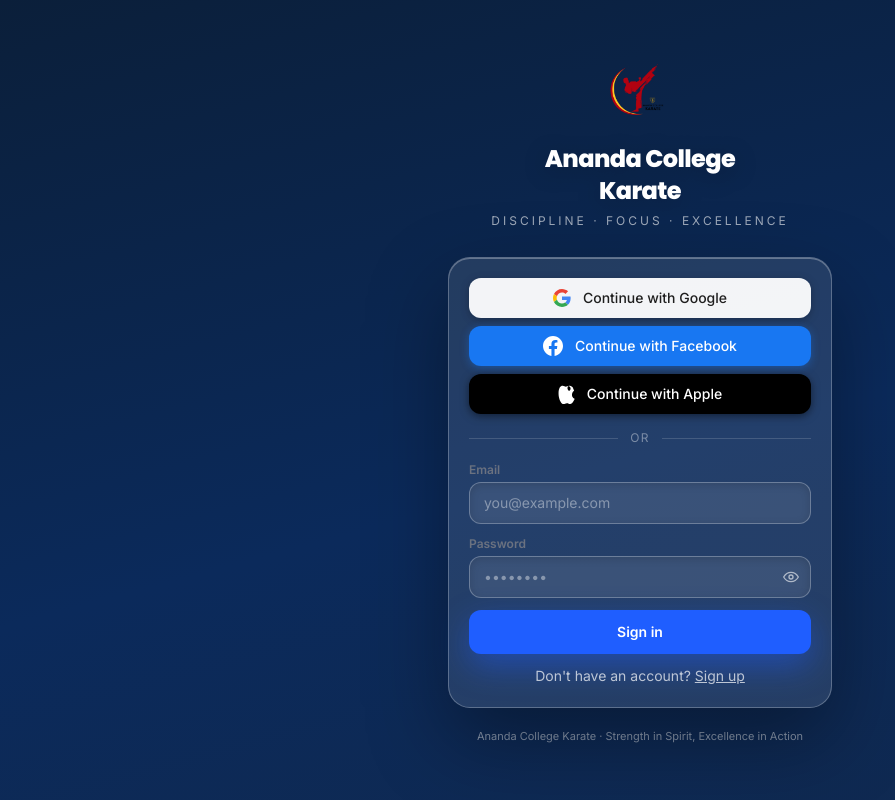
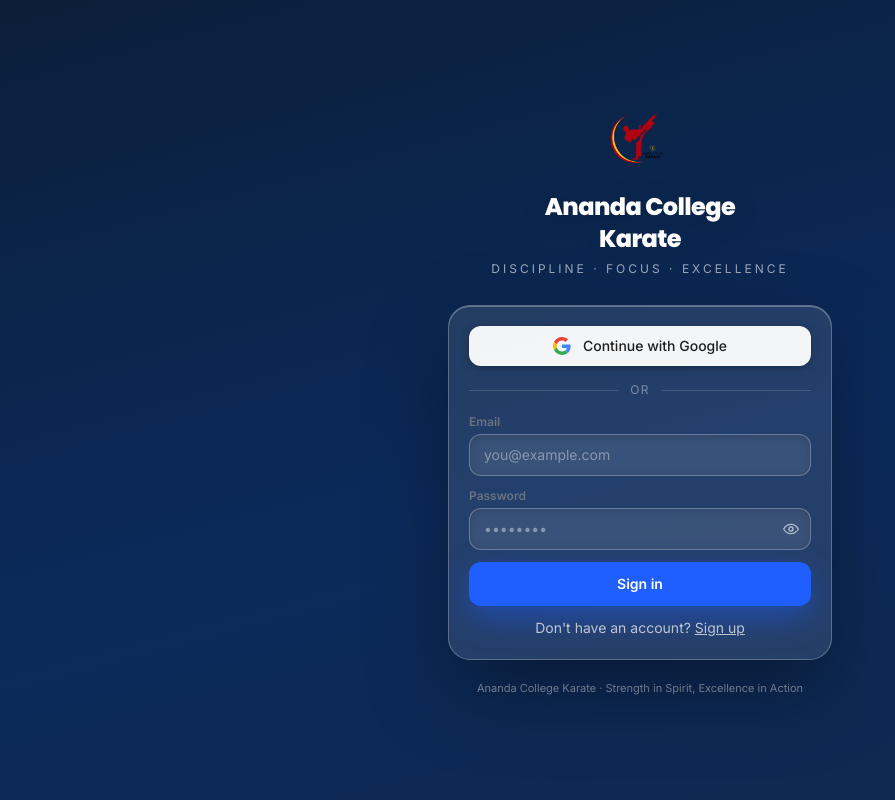
Before and after one commit to anandacollegekarate00-arch/ACK, a React (Vite) app: page / in a window 1280 px wide. Shown: the whole page, without its empty margins (0-895 px from the left). Built offline with nearby package versions, Linux system fonts and the light colour scheme.

Commit message:
feat: remove Facebook and Apple OAuth, keep Google only

```diff
--- a/src/features/auth.tsx
+++ b/src/features/auth.tsx
@@ -20,20 +20,18 @@ function OAuthButtons({ onSignInWithOAuth, busy }: { onSignInWithOAuth: (p: 'goo
   const [oauthBusy, setOauthBusy] = React.useState<string | null>(null);
   const [oauthError, setOauthError] = React.useState('');
 
-  async function handleOAuth(provider: 'google' | 'facebook' | 'apple') {
+  async function handleOAuth(provider: 'google') {
     setOauthError('');
     setOauthBusy(provider);
     const err = await onSignInWithOAuth(provider);
-    // If there's an error the redirect didn't happen — show it.
-    // On success the page navigates away so we never reach the line below.
     if (err) {
-      setOauthError(err.message || `Could not sign in with ${provider}. Please try again.`);
+      setOauthError(err.message || 'Could not sign in with Google. Please try again.');
       setOauthBusy(null);
     }
   }
 
   return (
-    <div className="space-y-2">
+    <div>
       {oauthError && (
         <p className="text-xs text-red-300 bg-red-500/15 border border-red-400/30 rounded-lg px-2.5 py-1.5 mb-2">
           {oauthError}
@@ -63,50 +61,6 @@ function OAuthButtons({ onSignInWithOAuth, busy }: { onSignInWithOAuth: (p: 'goo
           </svg>
         )}
         Continue with Google
-      </button>
-
-      {/* Facebook */}
-      <button
-        type="button"
-        disabled={!!oauthBusy || busy}
-        onClick={() => handleOAuth('facebook')}
-        className="w-full flex items-center justify-center gap-3 py-2.5 rounded-xl text-sm font-medium transition disabled:opacity-60"
-        style={{
-          background: '#1877F2',
-          color: '#fff',
-          boxShadow: '0 2px 8px rgba(24,119,242,0.4)',
-        }}
-      >
-        {oauthBusy === 'facebook' ? (
-          <span className="w-5 h-5 border-2 border-blue-300 border-t-white rounded-full animate-spin" />
-        ) : (
-          <svg width="20" height="20" viewBox="0 0 24 24" fill="white">
-            <path d="M24 12.073c0-6.627-5.373-12-12-12s-12 5.373-12 12c0 5.99 4.388 10.954 10.125 11.854v-8.385H7.078v-3.47h3.047V9.43c0-3.007 1.792-4.669 4.533-4.669 1.312 0 2.686.235 2.686.235v2.953H15.83c-1.491 0-1.956.925-1.956 1.874v2.25h3.328l-.532 3.47h-2.796v8.385C19.612 23.027 24 18.062 24 12.073z" />
-          </svg>
-        )}
-        Continue with Facebook
-      </button>
-
-      {/* Apple */}
-      <button
-        type="button"
-        disabled={!!oauthBusy || busy}
-        onClick={() => handleOAuth('apple')}
-        className="w-full flex items-center justify-center gap-3 py-2.5 rounded-xl text-sm font-medium transition disabled:opacity-60"
-        style={{
-          background: '#000',
-          color: '#fff',
-          boxShadow: '0 2px 8px rgba(0,0,0,0.5)',
-        }}
-      >
-        {oauthBusy === 'apple' ? (
-          <span className="w-5 h-5 border-2 border-gray-500 border-t-white rounded-full animate-spin" />
-        ) : (
-          <svg width="17" height="20" viewBox="0 0 814 1000" fill="white">
-            <path d="M788.1 340.9c-5.8 4.5-108.2 62.2-108.2 190.5 0 148.4 130.3 200.9 134.2 202.2-.6 3.2-20.7 71.9-68.7 141.9-42.8 61.6-87.5 123.1-155.5 123.1s-85.5-39.5-164-39.5c-76 0-103.7 40.8-165.9 40.8s-105-37.5-155.5-127.9c-50.5-90.4-94.4-234.1-94.4-371.1C8 191.4 103.1 90.9 215.1 90.9c64.7 0 118.1 43.6 158.2 43.6 36.8 0 97.1-45.9 171.6-45.9 27.5 0 108.2 2.6 171.6 80zM517.3 95.7c-30.2 13.3-61.6 55.4-61.6 110.7 0 54.4 36.3 108.9 73.9 128.2 4.5.6 8.4 1.3 12.9 1.3 2.6 0 5.1-.6 7.7-.6 29-13 60.4-55.1 60.4-108.9 0-55.7-36.9-109.6-93.3-130.7z" />
-          </svg>
-        )}
-        Continue with Apple
       </button>
     </div>
   );
--- a/src/hooks/useAuth.ts
+++ b/src/hooks/useAuth.ts
@@ -125,7 +125,7 @@ export function useAuth(supabaseClient) {
   // Triggers the OAuth redirect flow. The browser will navigate away and
   // return to window.location.origin after the provider authenticates.
   const signInWithOAuth = React.useCallback(
-    async (provider: 'google' | 'facebook' | 'apple') => {
+    async (provider: 'google') => {
       const { error } = await supabaseClient.auth.signInWithOAuth({
         provider,
         options: { redirectTo: window.location.origin },
```
